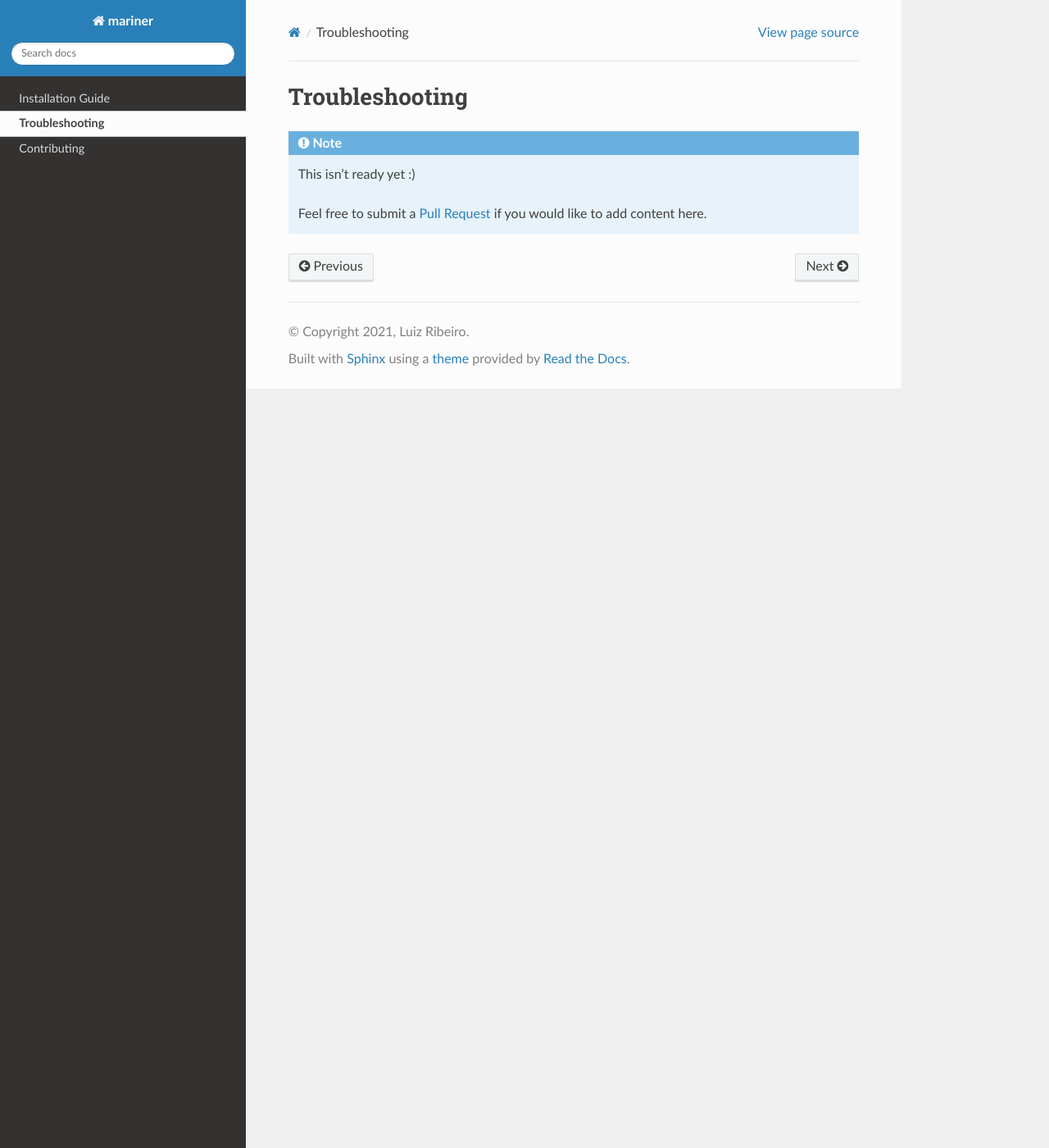
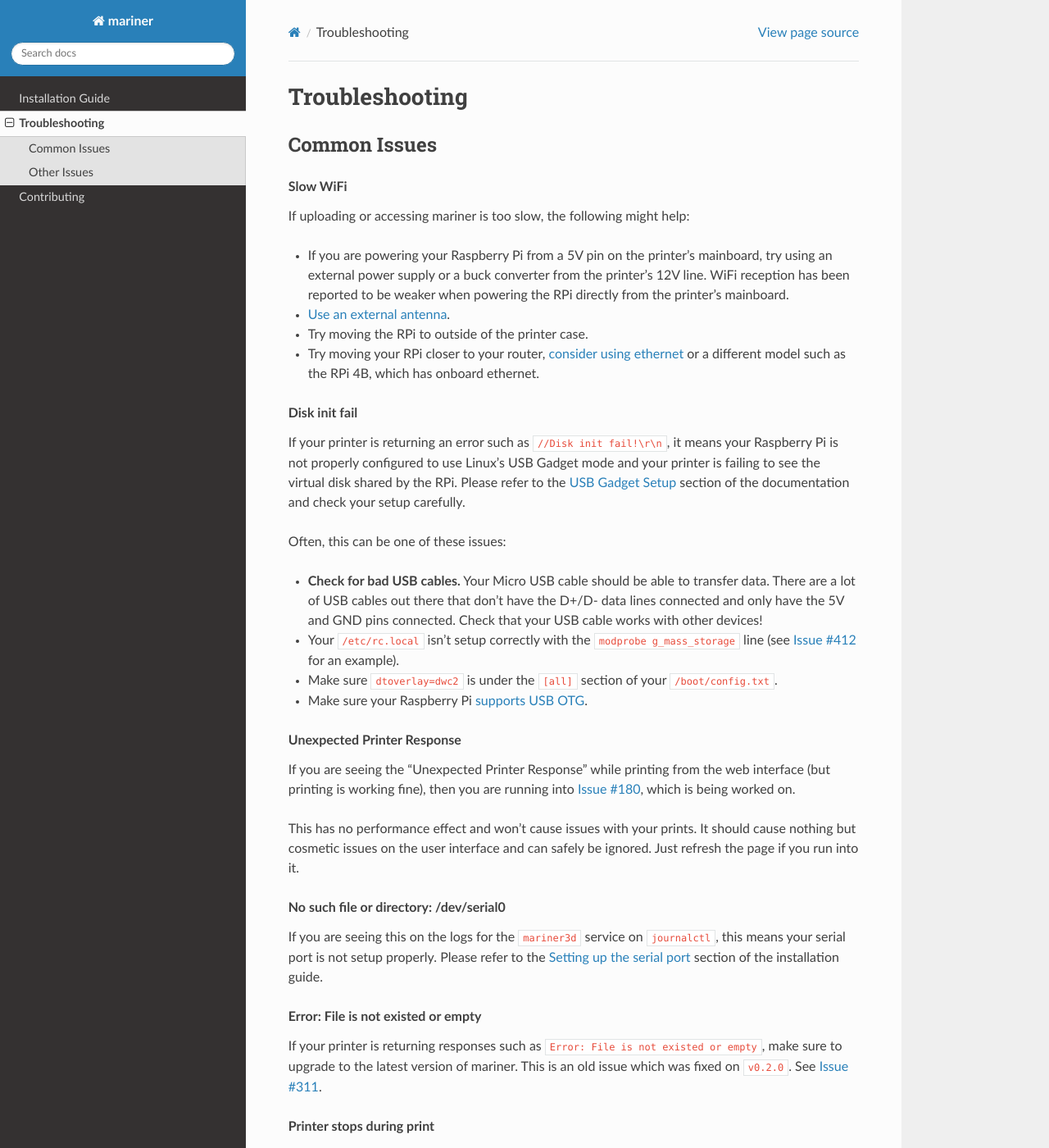
Before and after one commit to luizribeiro/mariner, a Sphinx documentation site: the page built from docs/troubleshooting.rst, in a window 1280 px wide and 1400 px high. Shown: the whole window at 82% size. Built offline with Sphinx 7.4.7 and the Read the Docs theme 2.0.0, drawn with Linux system fonts in a browser that asks for light colours; some of the changed text lies outside the part shown.

Commit message:
[docs] Troubleshooting section

```diff
--- a/docs/troubleshooting.rst
+++ b/docs/troubleshooting.rst
@@ -1,9 +1,92 @@
 Troubleshooting
 ===============
 
-.. note::
-  This isn't ready yet :)
+Common Issues
+-------------
 
-  Feel free to submit a `Pull Request
-  <https://github.com/luizribeiro/mariner/pulls>`_ if you would like to add
-  content here.
+.. rubric:: Slow WiFi
+
+If uploading or accessing mariner is too slow, the following might help:
+
+* If you are powering your Raspberry Pi from a 5V pin on the printer's
+  mainboard, try using an external power supply or a buck converter from the
+  printer's 12V line. WiFi reception has been reported to be weaker when
+  powering the RPi directly from the printer's mainboard.
+* `Use an external antenna
+  <https://www.briandorey.com/post/raspberry-pi-zero-w-external-antenna-mod>`_.
+* Try moving the RPi to outside of the printer case.
+* Try moving your RPi closer to your router, `consider using ethernet
+  <https://www.raspberrypi-spy.co.uk/2020/05/adding-ethernet-to-a-pi-zero/>`_ or
+  a different model such as the RPi 4B, which has onboard ethernet.
+
+.. rubric:: Disk init fail
+
+If your printer is returning an error such as ``//Disk init fail!\r\n``, it
+means your Raspberry Pi is not properly configured to use Linux's USB Gadget
+mode and your printer is failing to see the virtual disk shared by the RPi.
+Please refer to the :ref:`USB Gadget Setup` section of the documentation and
+check your setup carefully.
+
+Often, this can be one of these issues:
+
+* **Check for bad USB cables.** Your Micro USB cable should be able to transfer
+  data. There are a lot of USB cables out there that don't have the D+/D- data
+  lines connected and only have the 5V and GND pins connected. Check that your
+  USB cable works with other devices!
+* Your ``/etc/rc.local`` isn't setup correctly with the ``modprobe
+  g_mass_storage`` line (see `Issue #412
+  <https://github.com/luizribeiro/mariner/issues/412>`_ for an example).
+* Make sure ``dtoverlay=dwc2`` is under the ``[all]`` section of your
+  ``/boot/config.txt``.
+* Make sure your Raspberry Pi `supports USB OTG
+  <https://en.wikipedia.org/wiki/Raspberry_Pi#Specifications>`_.
+
+
+.. rubric:: Unexpected Printer Response
+
+If you are seeing the "Unexpected Printer Response" while printing from the web
+interface (but printing is working fine), then you are running into `Issue #180
+<https://github.com/luizribeiro/mariner/issues/180>`_, which is being worked on.
+
+This has no performance effect and won't cause issues with your prints. It
+should cause nothing but cosmetic issues on the user interface and can safely
+be ignored. Just refresh the page if you run into it.
+
+.. rubric:: No such file or directory: /dev/serial0
+
+If you are seeing this on the logs for the ``mariner3d`` service on
+``journalctl``, this means your serial port is not setup properly. Please refer
+to the :ref:`Setting up the serial port` section of the installation guide.
+
+.. rubric:: Error: File is not existed or empty
+
+If your printer is returning responses such as ``Error: File is not existed or
+empty``, make sure to upgrade to the latest version of mariner. This is an old
+issue which was fixed on ``v0.2.0``. See `Issue #311
+<https://github.com/luizribeiro/mariner/issues/311>`_.
+
+.. rubric:: Printer stops during print
+
+If your printer is stopping during the print process, make sure to upgrade to
+the latest version of mariner. This is an old issue which was fixed on
+``v0.2.0``. See `Issue #311
+<https://github.com/luizribeiro/mariner/issues/311>`_.
+
+Other Issues
+------------
+
+If your issue isn't listed above, check the ``mariner3d`` logs for clues:
+
+.. code-block:: bash
+
+   $ sudo journalctl -ub mariner3d.service
+
+Also check the message buffer of the Linux kernel for errors:
+
+.. code-block:: bash
+
+   $ sudo dmesg
+
+Carefully read the :ref:`Installation Guide` once again and, if none of that
+helps, `file an issue on GitHub
+<https://github.com/luizribeiro/mariner/issues/new>`_!
```
